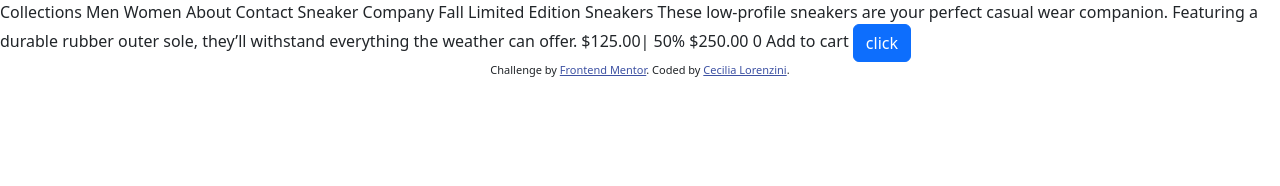
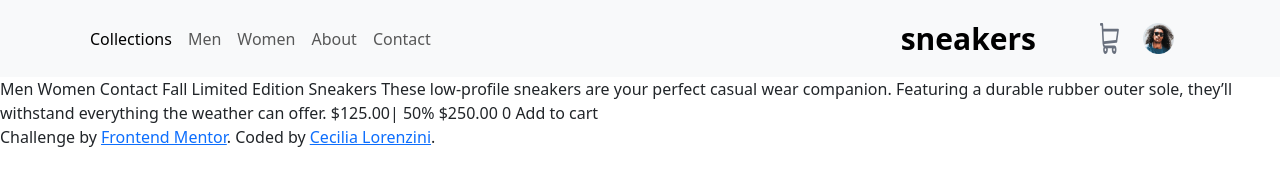
Before and after one commit to ceci-lo/E_commerce-, a plain HTML site: page ecommerce-product-page-main/index.html in a window 1280 px wide. Drawn offline with nearby package versions, Linux system fonts and the light colour scheme.

Commit message:
se inicia a crear el navBar para mobile

```diff
--- a/ecommerce-product-page-main/Style/style.css
+++ b/ecommerce-product-page-main/Style/style.css
@@ -0,0 +1,53 @@
+/**Style guide*/
+/**## Colors
+
+### Primary
+
+- Orange: hsl(26, 100%, 55%)
+- Pale orange: hsl(25, 100%, 94%)
+
+### Neutral
+
+- Very dark blue: hsl(220, 13%, 13%)
+- Dark grayish blue: hsl(219, 9%, 45%)
+- Grayish blue: hsl(220, 14%, 75%)
+- Light grayish blue: hsl(223, 64%, 98%)
+- White: hsl(0, 0%, 100%)
+- Black (with 75% opacity for lightbox background): hsl(0, 0%, 0%)*/
+
+
+/***************-----------------------------***************/
+/**             MOBILE screen 375px                       **/
+/***********************************************************/
+* {
+    padding: 0;
+    margin: 0;
+    font-size: 16px;
+}
+.kumbh-sans-nameCompany {
+    font-family: "Kumbh Sans", sans-serif;
+    font-optical-sizing: auto;
+    font-weight: 200;
+    font-style: normal;
+    font-variation-settings:
+      "YOPQ" 300;
+  }
+@media (min-width: 375px) {
+    .nameCompany{
+        font-size: 30px !important;
+        font-weight: bold;
+    }
+    .container-nav-avatar {
+        display: flex;
+        justify-content: space-evenly;
+
+    }
+    .img-cart{
+        width:15%;
+    }
+    .img-avatar {
+        width: 25%;
+    }
+
+
+}
--- a/ecommerce-product-page-main/index.html
+++ b/ecommerce-product-page-main/index.html
@@ -7,33 +7,50 @@
   <!-- displays site properly based on user's device -->
 
   <link rel="icon" type="image/png" sizes="32x32" href="./images/favicon-32x32.png">
-
+<link rel="stylesheet" href="Style/style.css">
   <title>E-commerce product page</title>
   <link href="https://cdn.jsdelivr.net/npm/bootstrap@5.3.3/dist/css/bootstrap.min.css" rel="stylesheet"
     integrity="sha384-QWTKZyjpPEjISv5WaRU9OFeRpok6YctnYmDr5pNlyT2bRjXh0JMhjY6hW+ALEwIH" crossorigin="anonymous">
+    <style>
+      @import url('https://fonts.googleapis.com/css2?family=Kumbh+Sans:wght@100..900&display=swap');
+      </style>
 
-  <!-- Feel free to remove these styles or customise in your own stylesheet 👍 -->
-  <style>
-    .attribution {
-      font-size: 11px;
-      text-align: center;
-    }
 
-    .attribution a {
-      color: hsl(228, 45%, 44%);
-    }
-  </style>
 </head>
 
 <body>
 
-  Collections
+  <div>
+    <nav class="navbar navbar-expand-lg bg-body-tertiary">
+      <div class="container hstack gap-3">
+        <button class="navbar-toggler p-2" type="button" data-bs-toggle="collapse" data-bs-target="#navbarNavAltMarkup" aria-controls="navbarNavAltMarkup" aria-expanded="false" aria-label="Toggle navigation">
+          <span class="navbar-toggler-icon"></span>
+        </button>
+        <div class="collapse navbar-collapse" id="navbarNavAltMarkup">
+          <div class="navbar-nav">
+            <a class="nav-link active" aria-current="page" href="#">Collections</a>
+            <a class="nav-link" href="#"> Men</a>
+            <a class="nav-link" href="#">Women</a>
+            <a class="nav-link" aria-disabled="true">About</a>
+            <a class="nav-link" href="#"> Contact</a>
+          </div>
+          </div>
+        <a class="navbar-brand p-2 nameCompany" href="#">sneakers</a>
+        <div class="container-nav-avatar">
+          <img class="img-cart" src="images/icon-cart.svg" alt="icono carta">
+          <img class="img-avatar" src="images/image-avatar.png" alt="">
+        </div>
+
+      </div>
+    </nav>
+  </div>
+
   Men
   Women
-  About
+
   Contact
 
-  Sneaker Company
+
 
   Fall Limited Edition Sneakers
 
@@ -46,12 +63,12 @@
 
   0
   Add to cart
-<button type="button" class="btn btn-primary">click</button>
+
   <div class="attribution">
     Challenge by <a href="https://www.frontendmentor.io?ref=challenge" target="_blank">Frontend Mentor</a>.
     Coded by <a href="#">Cecilia Lorenzini</a>.
   </div>
-  <script src="script/js"></script>
+  <script src="script/script.js"></script>
   <script src="https://cdn.jsdelivr.net/npm/bootstrap@5.3.3/dist/js/bootstrap.bundle.min.js"
     integrity="sha384-YvpcrYf0tY3lHB60NNkmXc5s9fDVZLESaAA55NDzOxhy9GkcIdslK1eN7N6jIeHz"
     crossorigin="anonymous"></script>
```
